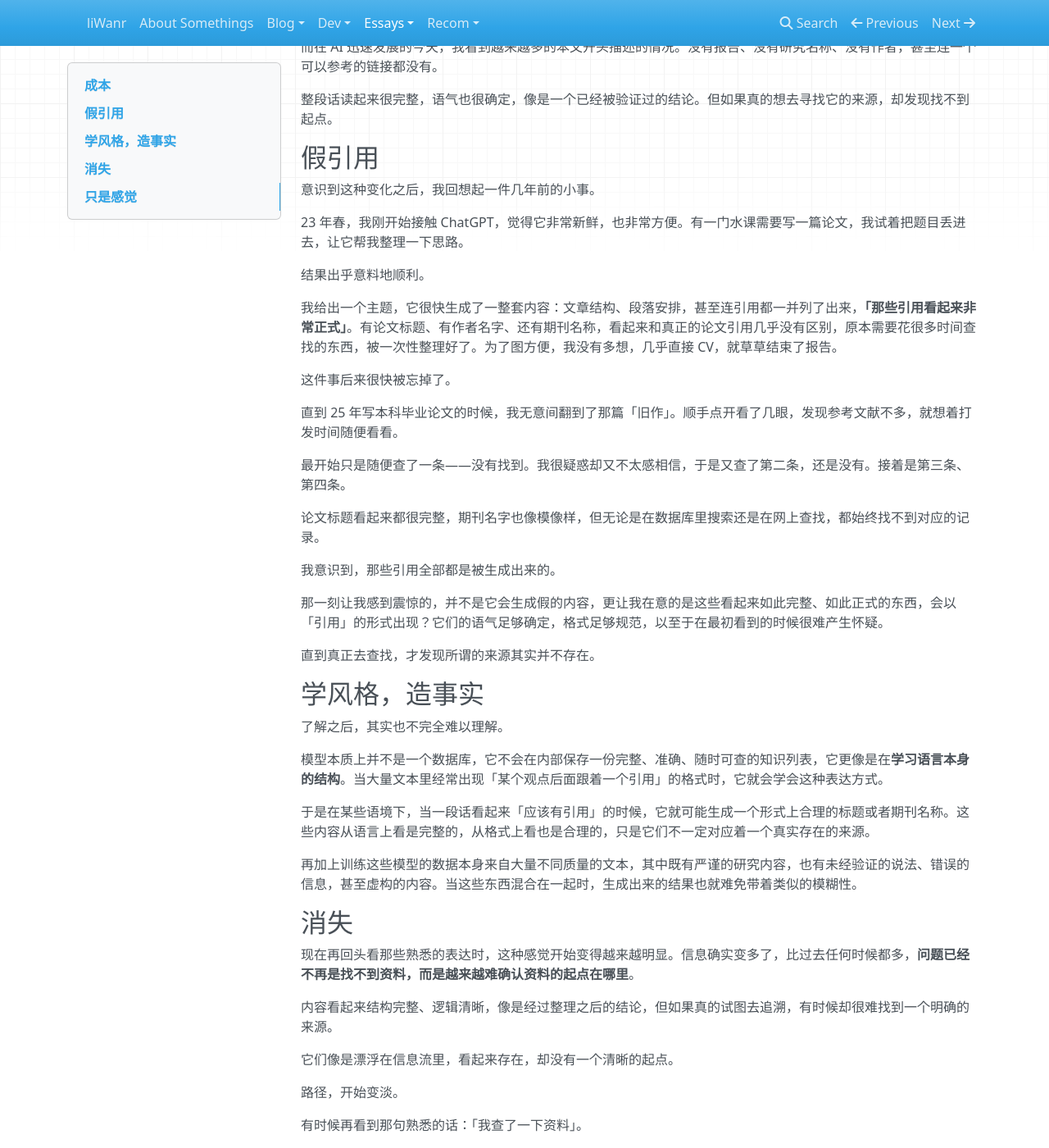
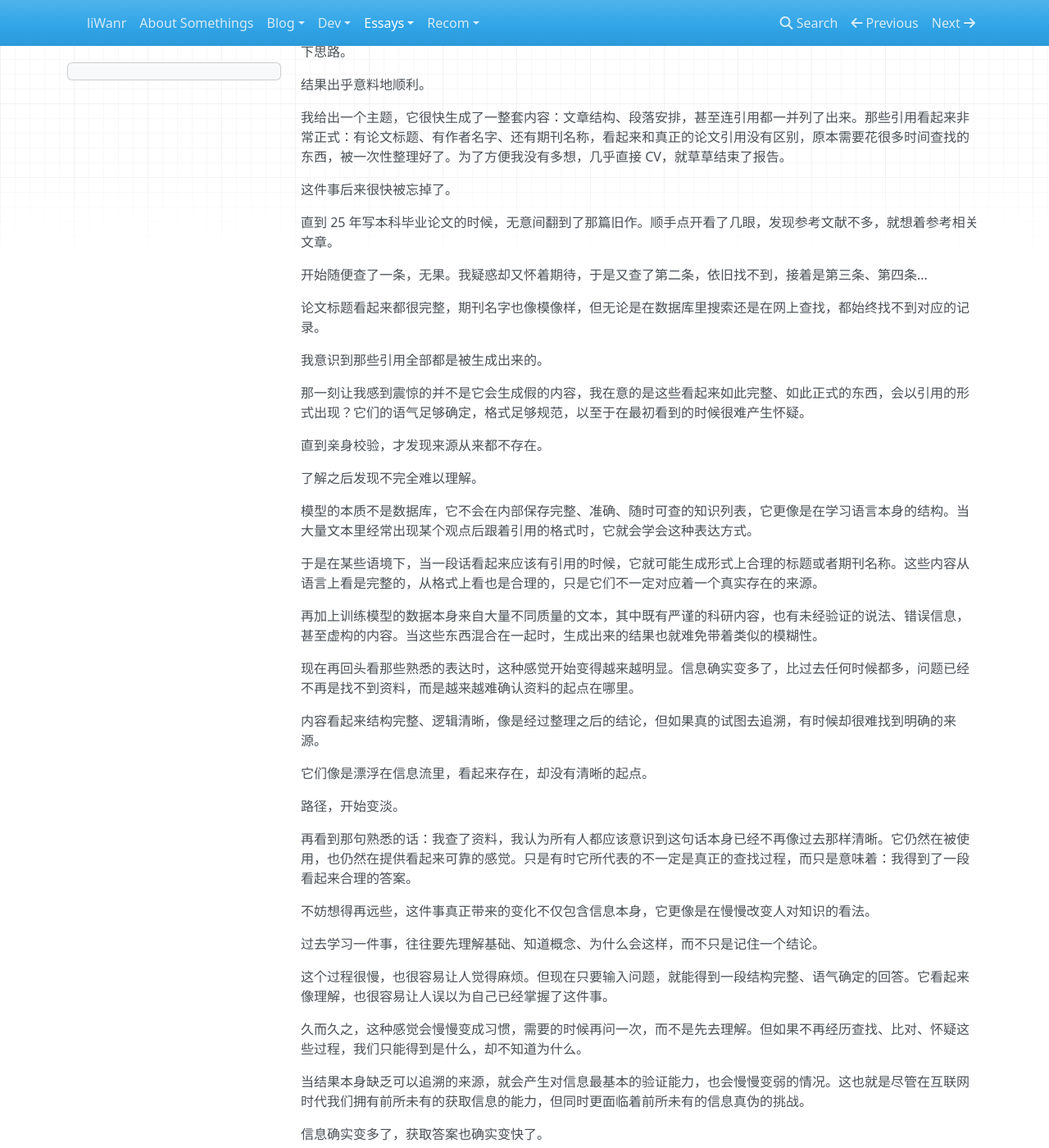
Before and after one commit to liWanr/liWanr.github.io, an MkDocs documentation site: the page built from docs/essays/资料.md, in a window 1280 px wide and 1400 px high, scrolled down 585 px. Shown: the whole window at 82% size. Built offline with MkDocs 1.6.1, drawn with Linux system fonts in a browser that asks for light colours; nearby versions of some CDN libraries; some of the changed text lies outside the part shown.

Commit message:
fix: 优化文章《资料》的内容结构和语句流畅性

```diff
--- a/docs/essays/资料.md
+++ b/docs/essays/资料.md
@@ -4,106 +4,82 @@ comments: true
 status: new
 ---
 
-<h1 align="center">
-资料
-</h1>
+近段时间我刻意地留意过在互联网常见，但是或许越来越不被重视的话：
 
-<p style="text-align: right;" markdown>
-**记录于2026年04月10日**
-</p>
+> *我查了资料*
 
----
+这句话本身并没有什么特别之处。真正让我在意的是越来越多的互联网创作者在说完这句话后会附上一张资料截图作为来源。
 
-这段时间我开始刻意地留意一句在互联网时代中常见，但是或许越来越不被重视的话：
+而截图的内容往往并不是论文、书籍、研究报告或权威机构，而是一段与 AI 的对话。
 
-「**我查了一下资料**」
+早时候，这句话其实有较明确的含义。查资料意味着过程、甚至成本。
 
-这句话本身并没有什么特别的。真正让我在意的是，越来越多的互联网内容创作者在说完这句话后，会附上一张「资料截图」作为来源。
-
-但截图里的内容，往往并不是论文、书籍、研究报告或权威网站，而是一段与 AI 的对话。
-
-## 成本
-
-早的时候，这句话其实有一种比较明确的含义。**「查资料」**意味着一个过程、甚至是一种成本。
-
-可能是翻书，也可能是在不同网站之间来回搜索，找到一篇文章之后还要继续看它引用了什么，再去找更早的来源。有时候会发现不同地方写的不一样，于是又要重新比对，试着判断哪一种说法更接近事实。
+可能是翻书，也可能是在不同网站之间搜索，找到一篇文章之后还要继续看它引用了什么，再去找更早的来源。有时候会发现不同地方写的不一样，于是又要重新比对，试着判断哪一种说法更接近事实。
 
 这个过程通常不算轻松。
 
-它花时间，也不一定马上就能得到答案。但至少在大多数情况下，它指向的是一个可以继续追溯的路径，知道内容的来源，也知道如果想确认，还可以继续往回找。
+它花时间，却不一定立马就能得到答案。但至少在大多数情况下，它指向的是可以继续追溯的路径，知道内容来源，也知道如果想确认，还可以继续往回找。
 
-而在 AI 迅速发展的今天，我看到越来越多的本文开头描述的情况。没有报告、没有研究名称、没有作者，甚至连一个可以参考的链接都没有。
+而在 AI 迅速发展的今天，我看到越来越多的开头描述的情况。没有报告、没有研究名称、没有作者，甚至连一个可以参考的链接都没有。
 
-整段话读起来很完整，语气也很确定，像是一个已经被验证过的结论。但如果真的想去寻找它的来源，却发现找不到起点。
-
-## 假引用
+整段话读起来很完整，语气也很确定，像是已经被验证过的结论。但如果去寻找它的来源，却不一定能发现起点。
 
 意识到这种变化之后，我回想起一件几年前的小事。
 
-23 年春，我刚开始接触 ChatGPT，觉得它非常新鲜，也非常方便。有一门水课需要写一篇论文，我试着把题目丢进去，让它帮我整理一下思路。
+23 年春，我开始接触 ChatGPT，非常新鲜，也非常方便。有水课需要写论文，我试着把题目丢进去，让它帮我整理一下思路。
 
 结果出乎意料地顺利。
 
-我给出一个主题，它很快生成了一整套内容：文章结构、段落安排，甚至连引用都一并列了出来，**「那些引用看起来非常正式」**。有论文标题、有作者名字、还有期刊名称，看起来和真正的论文引用几乎没有区别，原本需要花很多时间查找的东西，被一次性整理好了。为了图方便，我没有多想，几乎直接 CV，就草草结束了报告。
+我给出一个主题，它很快生成了一整套内容：文章结构、段落安排，甚至连引用都一并列了出来。那些引用看起来非常正式：有论文标题、有作者名字、还有期刊名称，看起来和真正的论文引用没有区别，原本需要花很多时间查找的东西，被一次性整理好了。为了方便我没有多想，几乎直接 CV，就草草结束了报告。
 
 这件事后来很快被忘掉了。
 
-直到 25 年写本科毕业论文的时候，我无意间翻到了那篇「旧作」。顺手点开看了几眼，发现参考文献不多，就想着打发时间随便看看。
+直到 25 年写本科毕业论文的时候，无意间翻到了那篇旧作。顺手点开看了几眼，发现参考文献不多，就想着参考相关文章。
 
-最开始只是随便查了一条——没有找到。我很疑惑却又不太感相信，于是又查了第二条，还是没有。接着是第三条、第四条。
+开始随便查了一条，无果。我疑惑却又怀着期待，于是又查了第二条，依旧找不到，接着是第三条、第四条...
 
 论文标题看起来都很完整，期刊名字也像模像样，但无论是在数据库里搜索还是在网上查找，都始终找不到对应的记录。
 
-我意识到，那些引用全部都是被生成出来的。
+我意识到那些引用全部都是被生成出来的。
 
-那一刻让我感到震惊的，并不是它会生成假的内容，更让我在意的是这些看起来如此完整、如此正式的东西，会以「引用」的形式出现？它们的语气足够确定，格式足够规范，以至于在最初看到的时候很难产生怀疑。
+那一刻让我感到震惊的并不是它会生成假的内容，我在意的是这些看起来如此完整、如此正式的东西，会以引用的形式出现？它们的语气足够确定，格式足够规范，以至于在最初看到的时候很难产生怀疑。
 
-直到真正去查找，才发现所谓的来源其实并不存在。
+直到亲身校验，才发现来源从来都不存在。
 
-## 学风格，造事实
+了解之后发现不完全难以理解。
 
-了解之后，其实也不完全难以理解。
+模型的本质不是数据库，它不会在内部保存完整、准确、随时可查的知识列表，它更像是在学习语言本身的结构。当大量文本里经常出现某个观点后跟着引用的格式时，它就会学会这种表达方式。
 
-模型本质上并不是一个数据库，它不会在内部保存一份完整、准确、随时可查的知识列表，它更像是在**学习语言本身的结构**。当大量文本里经常出现「某个观点后面跟着一个引用」的格式时，它就会学会这种表达方式。
+于是在某些语境下，当一段话看起来应该有引用的时候，它就可能生成形式上合理的标题或者期刊名称。这些内容从语言上看是完整的，从格式上看也是合理的，只是它们不一定对应着一个真实存在的来源。
 
-于是在某些语境下，当一段话看起来「应该有引用」的时候，它就可能生成一个形式上合理的标题或者期刊名称。这些内容从语言上看是完整的，从格式上看也是合理的，只是它们不一定对应着一个真实存在的来源。
+再加上训练模型的数据本身来自大量不同质量的文本，其中既有严谨的科研内容，也有未经验证的说法、错误信息，甚至虚构的内容。当这些东西混合在一起时，生成出来的结果也就难免带着类似的模糊性。
 
-再加上训练这些模型的数据本身来自大量不同质量的文本，其中既有严谨的研究内容，也有未经验证的说法、错误的信息，甚至虚构的内容。当这些东西混合在一起时，生成出来的结果也就难免带着类似的模糊性。
+现在再回头看那些熟悉的表达时，这种感觉开始变得越来越明显。信息确实变多了，比过去任何时候都多，问题已经不再是找不到资料，而是越来越难确认资料的起点在哪里。
 
-## 消失
+内容看起来结构完整、逻辑清晰，像是经过整理之后的结论，但如果真的试图去追溯，有时候却很难找到明确的来源。
 
-现在再回头看那些熟悉的表达时，这种感觉开始变得越来越明显。信息确实变多了，比过去任何时候都多，**问题已经不再是找不到资料，而是越来越难确认资料的起点在哪里**。
-
-内容看起来结构完整、逻辑清晰，像是经过整理之后的结论，但如果真的试图去追溯，有时候却很难找到一个明确的来源。
-
-它们像是漂浮在信息流里，看起来存在，却没有一个清晰的起点。
+它们像是漂浮在信息流里，看起来存在，却没有清晰的起点。
 
 路径，开始变淡。
 
-有时候再看到那句熟悉的话：「我查了一下资料」。
+再看到那句熟悉的话：我查了资料，我认为所有人都应该意识到这句话本身已经不再像过去那样清晰。它仍然在被使用，也仍然在提供看起来可靠的感觉。只是有时它所代表的不一定是真正的查找过程，而只是意味着：我得到了一段看起来合理的答案。
 
-我认为所有人都应该意识到**这句话本身已经不再像过去那样清晰**。
+不妨想得再远些，这件事真正带来的变化不仅包含信息本身，它更像是在慢慢改变人对知识的看法。
 
-它仍然在被使用，也仍然在提供一种看起来可靠的感觉。只是有时候它所代表的并不一定是一个真正的查找过程，而只是意味着：我得到了一段看起来合理的答案。
+过去学习一件事，往往要先理解基础、知道概念、为什么会这样，而不只是记住一个结论。
 
-## 只是感觉
+这个过程很慢，也很容易让人觉得麻烦。但现在只要输入问题，就能得到一段结构完整、语气确定的回答。它看起来像理解，也很容易让人误以为自己已经掌握了这件事。
 
-不妨想得再远一点，这件事真正带来的变化不只是信息本身，它更像是在慢慢改变人对知识的看法。
+久而久之，这种感觉会慢慢变成习惯，需要的时候再问一次，而不是先去理解。但如果不再经历查找、比对、怀疑这些过程，我们只能得到是什么，却不知道为什么。
 
-过去学习一件事，往往要先理解一些基础，要知道概念从哪里来，要知道为什么会这样，而不是只是记住一个结论。
-
-这个过程很慢，也很容易让人觉得麻烦。
-
-但现在只要输入一个问题，就能得到一段结构完整、语气确定的回答。它看起来像理解，也很容易让人误以为，自己已经掌握了这件事。
-
-久而久之，这种感觉会慢慢变成一种习惯，需要的时候再问一次，而不是先去理解。
-
-但如果不再经历查找、比对、怀疑这些过程，我们只能得到「是什么」，却不知道「为什么」。
-
-当结果本身缺乏可以追溯的来源，就会产生「**对信息最基本的验证能力，也会慢慢变弱**」的情况。这也就是尽管在互联网时代我们拥有了前所未有的获取信息的能力，但同时更面临着前所未有的信息真伪的挑战。
+当结果本身缺乏可以追溯的来源，就会产生对信息最基本的验证能力，也会慢慢变弱的情况。这也就是尽管在互联网时代我们拥有前所未有的获取信息的能力，但同时更面临着前所未有的信息真伪的挑战。
 
 信息确实变多了，获取答案也确实变快了。
 
-只是有时候，我们得到的并不是知识本身，而是一种拥有知识的感觉。
+只是有时我们得到的并不是知识本身，而是一种拥有知识的感觉。
 
 而这种感觉，往往比真正的无知，更难被察觉。
+
+<p align="right" markdown>
+*2026-04-10*
+</p>
```
